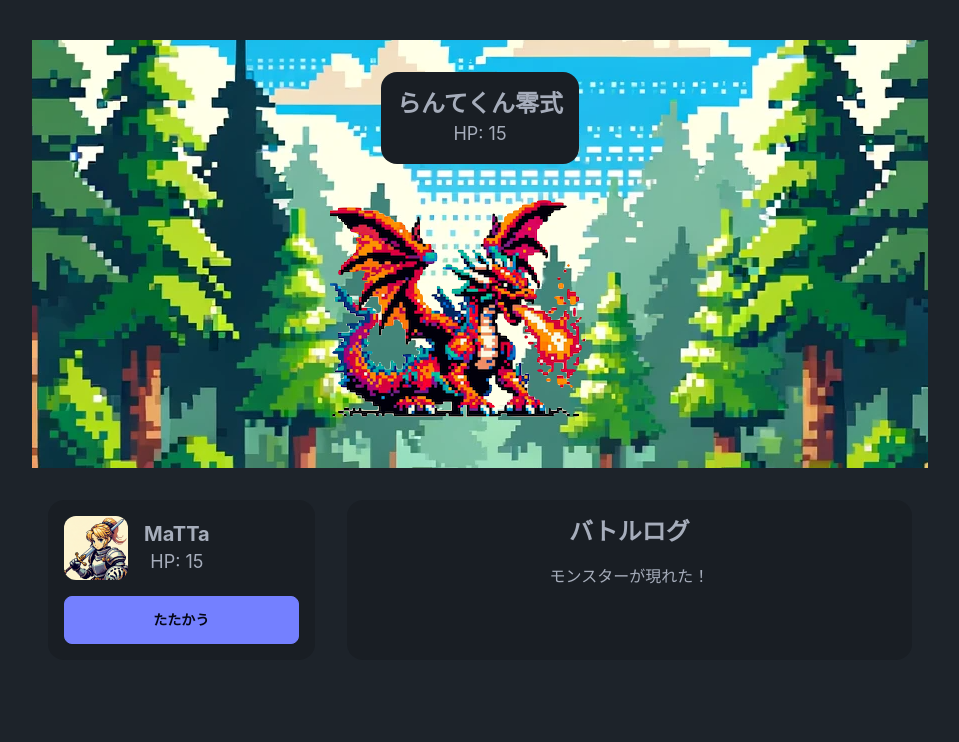
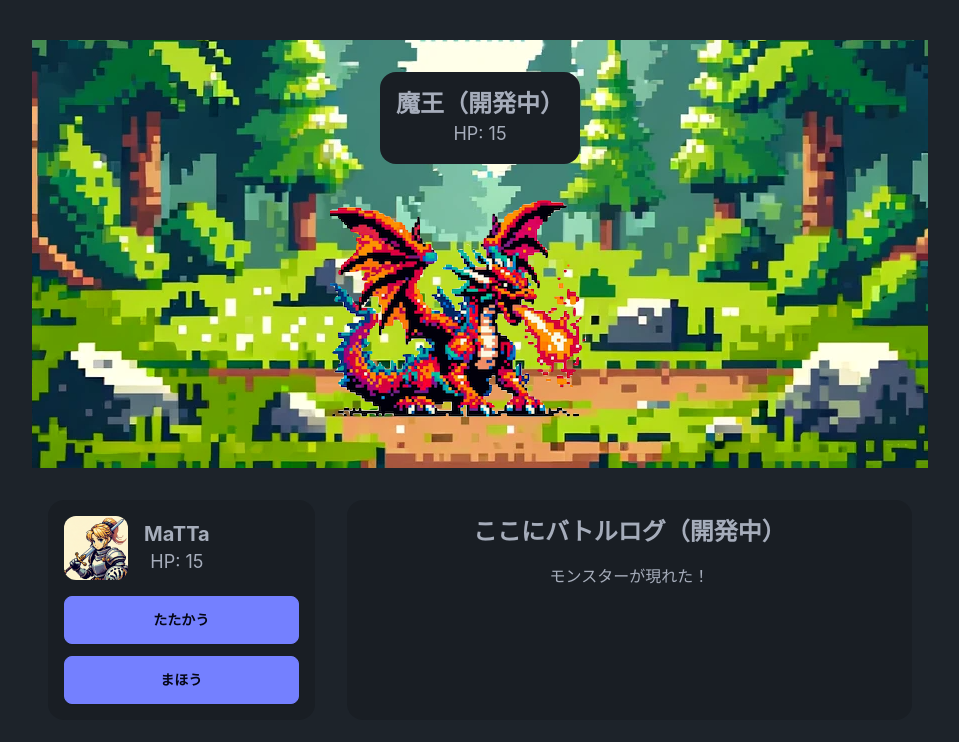
Before and after one commit to MaTTalv001/mini_battle_Docker, a React (Create React App) app: page / in a window 1280 px wide. Shown: the top 742 px of the page, without its empty margins (160-1119 px from the left). Built offline with nearby package versions, Linux system fonts and the light colour scheme.

Commit message:
レイアウト変更

```diff
--- a/src/components/Battle.jsx
+++ b/src/components/Battle.jsx
@@ -94,12 +94,13 @@ const restartGame = () => {
    return (
   <div className="min-h-screen bg-base-100 py-10">
     {/* 上部: グラフィックコンテナ */}
-    <div className=" bg-center mx-auto py-8 max-w-4xl " style={{backgroundImage: "url('/background.png')"}}>
+    <div className="bg-center mx-auto py-8 max-w-4xl" style={{ backgroundImage: "url('/background.png')", backgroundPosition: 'center bottom' }}>
+
       <div className="container mx-auto max-w-4xl">
         <div className="relative">
           {monsterHP > 0 && (
             <div className="bg-base-200 p-4 rounded-box mb-4 inline-block">
-              <h2 className="text-2xl font-bold">らんてくん零式</h2>
+              <h2 className="text-2xl font-bold">魔王（開発中）</h2>
               <p className="text-lg">HP: {monsterHP}</p>
             </div>
           )}
@@ -133,15 +134,28 @@ const restartGame = () => {
               {isAttacking || playerHP <= 0 || monsterHP <= 0 ? 'たたかえない！' : 'たたかう'}
             </button>
             {showRestart && (
-              <button className="btn btn-accent btn-block mt-2" onClick={restartGame}>再戦</button>
+              <div className="flex space-x-2">
+                <button className="btn btn-accent btn-block mt-2" onClick={restartGame}>再戦</button>
+                   </div>
             )}
+             </div>
+
+             <div className="flex space-x-2 pt-3">
+            <button
+              className={`btn btn-primary btn-block ${isAttacking || playerHP <= 0 || monsterHP <= 0 ? 'loading btn-disabled' : ''}`}
+              onClick={attack}
+              disabled={isAttacking || playerHP <= 0 || monsterHP <= 0}
+            >
+              {isAttacking || playerHP <= 0 || monsterHP <= 0 ? 'たたかえない！' : 'まほう'}
+            </button>
+
              </div>
 
         </div>
 
         {/* 右側: バトルログ */}
         <div className="bg-base-200 p-4 rounded-box md:col-span-2">
-          <h2 className="text-2xl font-bold mb-4">バトルログ</h2>
+          <h2 className="text-2xl font-bold mb-4">ここにバトルログ（開発中）</h2>
           <GameLog logs={gameLog} isPlayerDefeated={playerHP <= 0} />
         </div>
       </div>
```
